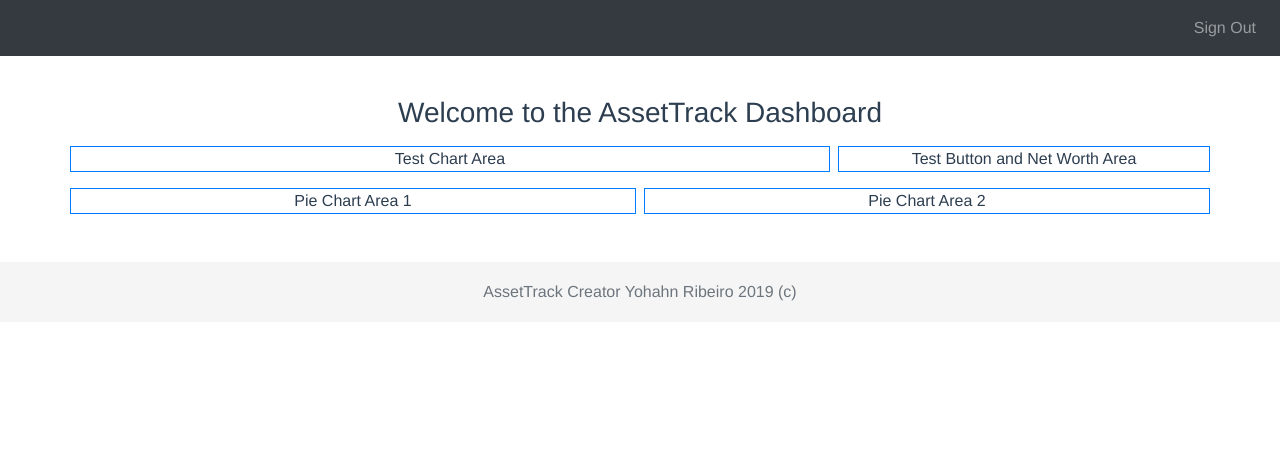
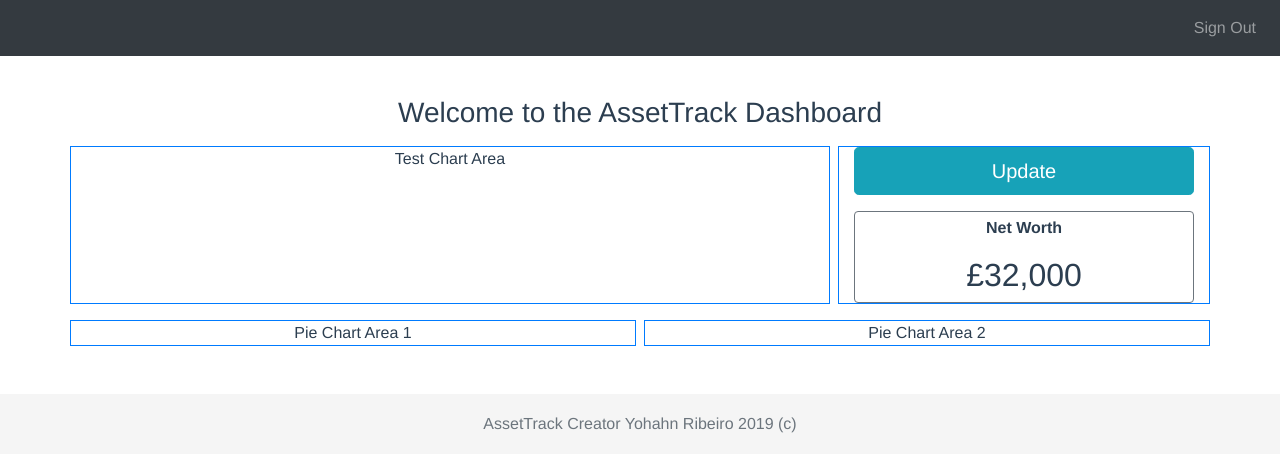
Before and after one commit to yribeiro/AssetTrack, a Vue app in the folder frontend/: page / in a window 1280 px wide. Shown: the top 472 px of the page. Built offline with nearby package versions, Linux system fonts and the light colour scheme.

Commit message:
#13: Added divs and buttons for the update and net worth display.

```diff
--- a/frontend/src/components/Dashboard.vue
+++ b/frontend/src/components/Dashboard.vue
@@ -1,30 +1,36 @@
 <template>
   <div class="dashboard">
     <b-container>
-        <h3>{{ msg }}</h3>
+      <h3>{{ msg }}</h3>
     </b-container>
     <b-container class="mt-3">
-        <b-row class="text-center">
-            <b-col cols="8" class="border border-primary mr-2"> Test Chart Area </b-col>
-            <b-col class="border border-primary"> Test Button and Net Worth Area </b-col>
-        </b-row>
+      <b-row class="text-center">
+        <b-col cols="8" class="border border-primary mr-2">Test Chart Area</b-col>
+        <b-col class="border border-primary">
+          <b-button size="lg" variant="info" id="updateButton">Update</b-button>
+          <div class="border rounded border-secondary mt-3" id="netWorth">
+              <p class="mt-1"><b>Net Worth</b></p>
+              <h2 class="mt-1 mb-2">£32,000</h2>
+          </div>
+        </b-col>
+      </b-row>
     </b-container>
     <b-container class="mt-3">
-        <b-row class="text-center">
-            <b-col class="border border-primary mr-2"> Pie Chart Area 1 </b-col>
-            <b-col class="border border-primary"> Pie Chart Area 2 </b-col>
-        </b-row>
+      <b-row class="text-center">
+        <b-col class="border border-primary mr-2">Pie Chart Area 1</b-col>
+        <b-col class="border border-primary">Pie Chart Area 2</b-col>
+      </b-row>
     </b-container>
   </div>
 </template>
 
 <script>
 export default {
-  name: 'Dashboard',
+  name: "Dashboard",
   props: {
     msg: String
   }
-}
+};
 </script>
 
 <!-- Add "scoped" attribute to limit CSS to this component only -->
@@ -43,4 +49,8 @@ li {
 a {
   color: #42b983;
 }
+
+#updateButton {
+    width: inherit;
+}
 </style>
```
